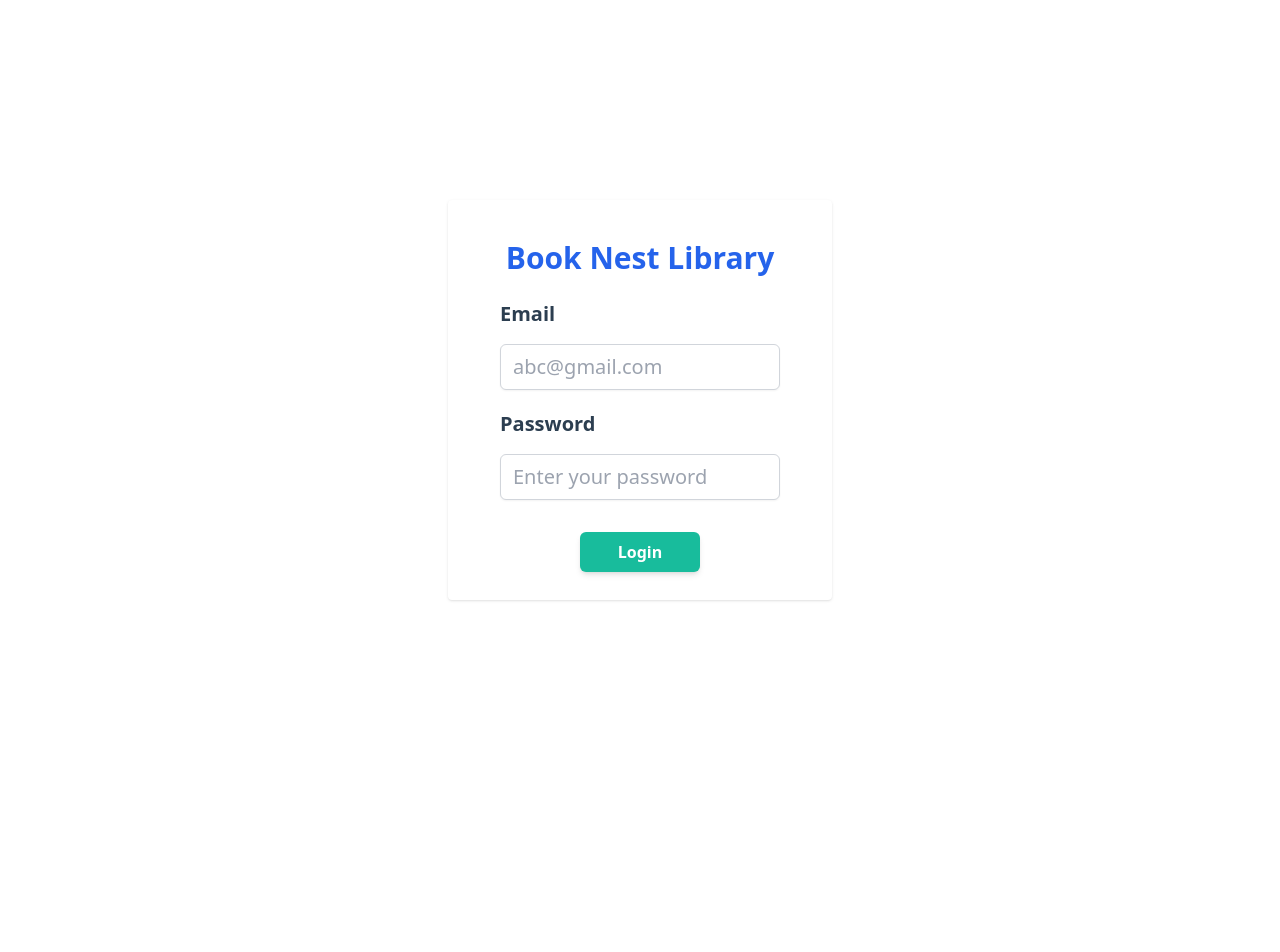
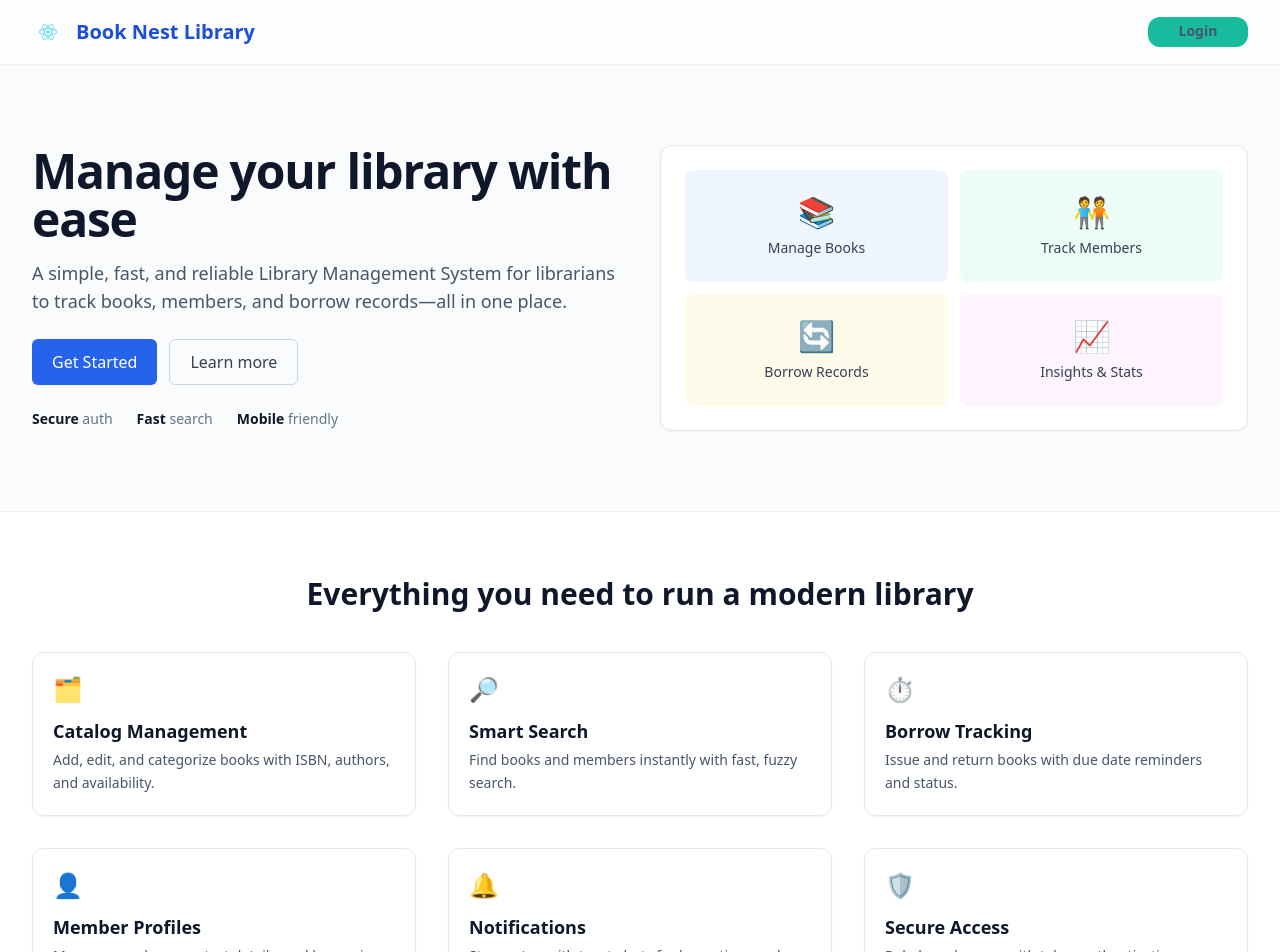
Before and after one commit to Sandeshdahal10/Library-Management-System-Frontend, a React (Create React App) app: page / in a window 1280 px wide. Shown: the top 952 px of the page. Before the commit the page ends 800 px from the top, so only its background shows below. Built offline with nearby package versions, Linux system fonts and the light colour scheme.

Commit message:
complete designing of landing page and login page

```diff
--- a/src/App.jsx
+++ b/src/App.jsx
@@ -3,12 +3,14 @@ import Login from './pages/Login';
 import Dashboard from './pages/Librarian/Dashboard';
 import { ToastContainer } from 'react-toastify';
 import 'react-toastify/dist/ReactToastify.css';
+import Landing from './pages/Landing';
 
 function App() {
   return (
     <BrowserRouter>
       <Routes>
-        <Route path="/" element={<Login />} />
+        <Route path="/" element={<Landing />} />
+        <Route path="/login" element={<Login />} />
         <Route path="/librarian" element={<Dashboard/>}/>
       </Routes>
       <ToastContainer
--- /dev/null
+++ b/src/pages/Landing.jsx
@@ -0,0 +1,147 @@
+import React from "react";
+import { Link } from "react-router-dom";
+import logo from "../logo.svg";
+
+export default function Landing() {
+	return (
+		<main className="min-h-screen bg-gradient-to-b from-slate-50 to-white text-slate-800">
+			{/* Header */}
+			<header className="border-b border-slate-200/60 bg-white/70 backdrop-blur supports-[backdrop-filter]:bg-white/60 sticky top-0 z-10">
+				<div className="mx-auto w-full max-w-7xl px-4 sm:px-6 lg:px-8 flex items-center justify-between h-16">
+					<div className="flex items-center gap-3">
+						<img src={logo} className="h-8 w-8" alt="Library logo" />
+						<span className="text-lg sm:text-xl font-semibold text-blue-700">
+							Book Nest Library
+						</span>
+					</div>
+					<nav className="hidden sm:flex items-center gap-4 text-sm">
+						<Link to="/login" className="text-slate-600 hover:text-blue-700 rounded-xl bg-secondary w-[100px] text-center h-[30px] font-semibold py-1 ">
+							Login
+						</Link>
+					</nav>
+				</div>
+			</header>
+
+			{/* Hero */}
+			<section className="relative">
+				<div className="mx-auto w-full max-w-7xl px-4 sm:px-6 lg:px-8 py-12 sm:py-16 lg:py-20 grid lg:grid-cols-2 gap-10 items-center">
+					<div>
+						<h1 className="text-3xl sm:text-4xl lg:text-5xl font-extrabold tracking-tight text-slate-900">
+							Manage your library with ease
+						</h1>
+						<p className="mt-4 text-base sm:text-lg text-slate-600 leading-relaxed">
+							A simple, fast, and reliable Library Management System for
+							librarians to track books, members, and borrow records—all in one
+							place.
+						</p>
+						<div className="mt-6 flex flex-wrap gap-3">
+							<Link
+								to="/login"
+								className="inline-flex items-center justify-center rounded-md bg-blue-600 px-5 py-2.5 text-white font-medium shadow-sm hover:bg-blue-700 focus:outline-none focus:ring-2 focus:ring-blue-500 focus:ring-offset-2"
+							>
+								Get Started
+							</Link>
+							<a
+								href="#features"
+								className="inline-flex items-center justify-center rounded-md border border-slate-300 px-5 py-2.5 text-slate-700 font-medium hover:bg-slate-50"
+							>
+								Learn more
+							</a>
+						</div>
+						<div className="mt-6 flex items-center gap-6 text-sm text-slate-500">
+							<div>
+								<span className="font-semibold text-slate-900">Secure</span> auth
+							</div>
+							<div>
+								<span className="font-semibold text-slate-900">Fast</span> search
+							</div>
+							<div>
+								<span className="font-semibold text-slate-900">Mobile</span> friendly
+							</div>
+						</div>
+					</div>
+					<div className="relative">
+						<div className="rounded-xl border border-slate-200 bg-white shadow-sm p-5 sm:p-6">
+							<div className="grid grid-cols-2 gap-3 text-center">
+								<div className="rounded-lg bg-blue-50 p-6">
+									<div className="text-3xl">📚</div>
+									<div className="mt-2 text-sm font-medium text-slate-700">
+										Manage Books
+									</div>
+								</div>
+								<div className="rounded-lg bg-emerald-50 p-6">
+									<div className="text-3xl">🧑‍🤝‍🧑</div>
+									<div className="mt-2 text-sm font-medium text-slate-700">
+										Track Members
+									</div>
+								</div>
+								<div className="rounded-lg bg-amber-50 p-6">
+									<div className="text-3xl">🔄</div>
+									<div className="mt-2 text-sm font-medium text-slate-700">
+										Borrow Records
+									</div>
+								</div>
+								<div className="rounded-lg bg-fuchsia-50 p-6">
+									<div className="text-3xl">📈</div>
+									<div className="mt-2 text-sm font-medium text-slate-700">
+										Insights & Stats
+									</div>
+								</div>
+							</div>
+						</div>
+					</div>
+				</div>
+			</section>
+
+			{/* Features */}
+			<section id="features" className="bg-white border-t border-slate-200/60">
+				<div className="mx-auto w-full max-w-7xl px-4 sm:px-6 lg:px-8 py-12 sm:py-16">
+					<h2 className="text-2xl sm:text-3xl font-bold text-slate-900 text-center">
+						Everything you need to run a modern library
+					</h2>
+					<div className="mt-10 grid gap-6 sm:gap-8 sm:grid-cols-2 lg:grid-cols-3">
+						<FeatureCard title="Catalog Management" desc="Add, edit, and categorize books with ISBN, authors, and availability." emoji="🗂️" />
+						<FeatureCard title="Smart Search" desc="Find books and members instantly with fast, fuzzy search." emoji="🔎" />
+						<FeatureCard title="Borrow Tracking" desc="Issue and return books with due date reminders and status." emoji="⏱️" />
+						<FeatureCard title="Member Profiles" desc="Manage members, contact details, and borrowing history." emoji="👤" />
+						<FeatureCard title="Notifications" desc="Stay on top with toast alerts for key actions and errors." emoji="🔔" />
+						<FeatureCard title="Secure Access" desc="Role-based access with token authentication." emoji="🛡️" />
+					</div>
+				</div>
+			</section>
+
+			{/* CTA */}
+			<section className="bg-gradient-to-r from-blue-600 to-blue-700 text-white">
+				<div className="mx-auto w-full max-w-7xl px-4 sm:px-6 lg:px-8 py-12 sm:py-16 flex flex-col md:flex-row items-center justify-between gap-6">
+					<div>
+						<h3 className="text-2xl sm:text-3xl font-bold">Ready to simplify your library?</h3>
+						<p className="mt-2 text-blue-100">Login to your dashboard and start managing today.</p>
+					</div>
+					<Link
+						to="/login"
+						className="inline-flex items-center justify-center rounded-md bg-white px-5 py-2.5 text-blue-700 font-semibold shadow-sm hover:bg-blue-50"
+					>
+						Go to Login
+					</Link>
+				</div>
+			</section>
+
+			{/* Footer */}
+			<footer className="border-t border-slate-200/60 bg-white">
+				<div className="mx-auto w-full max-w-7xl px-4 sm:px-6 lg:px-8 py-6 text-center text-sm text-slate-500">
+					© {new Date().getFullYear()} Book Nest Library. All rights reserved.
+				</div>
+			</footer>
+		</main>
+	);
+}
+
+function FeatureCard({ title, desc, emoji }) {
+	return (
+		<div className="rounded-xl border border-slate-200 bg-white p-5 shadow-sm hover:shadow-md transition-shadow">
+			<div className="text-2xl">{emoji}</div>
+			<h3 className="mt-3 text-lg font-semibold text-slate-900">{title}</h3>
+			<p className="mt-1 text-sm text-slate-600 leading-relaxed">{desc}</p>
+		</div>
+	);
+}
--- a/src/pages/Login.jsx
+++ b/src/pages/Login.jsx
@@ -9,11 +9,14 @@ export default function Login() {
   const { login } = useAuth();
   const navigate = useNavigate();
   const [password, setPassword] = React.useState("");
+  const [showPassword, setShowPassword] = React.useState(false);
+  const [isLoading, setIsLoading] = React.useState(false);
 
   async function handleLogin(e) {
     e.preventDefault();
 
     try {
+  setIsLoading(true);
       const response = await axios.post("http://localhost:8000/api/login", {
         email: email,
         password: password,
@@ -37,27 +40,28 @@ export default function Login() {
       }
     } catch (error) {
       toast.error("Login failed, please try again");
+    } finally {
+      setIsLoading(false);
     }
   }
 
   return (
     <>
-      <div className="login-container flex flex-col items-center justify-center min-h-screen ">
-        <div className="login-form bg-white  sm:p-6 md:p-8 xl:p-10 rounded shadow w-full max-w-sm md:min-w-xl lg:min xl:min-w-xl xl:max-h-[400px] border-primary">
-          <div className="text-center mb-2 flex items-center justify-center">
-            <h1 className="text-3xl font-bold text-blue-600">
-              Book Nest Library
-            </h1>
+      <div className="login-container flex min-h-screen items-center justify-center bg-gradient-to-br from-blue-50 via-white to-emerald-50 px-4 py-10">
+        <div className="login-form w-full max-w-md rounded-2xl border border-gray-100 bg-white/80 p-6 shadow-xl backdrop-blur sm:p-8">
+          <div className="mb-6 text-center">
+            <h1 className="text-3xl font-bold tracking-tight text-blue-700">Book Nest Library</h1>
+            <p className="mt-1 text-sm text-gray-500">Welcome back. Please login to continue.</p>
           </div>
           <form
             onSubmit={handleLogin}
             action="loginForm"
-            className="flex flex-col gap-4 p-3 rounded h-auto items-center justify-center"
+            className="flex flex-col gap-4"
           >
-            <div className="w-full flex flex-col gap-2">
+            <div className="flex w-full flex-col gap-2">
               <label
                 htmlFor="email"
-                className="block text-xl font-bold text-primary text-left py-1"
+                className="block text-sm font-medium text-gray-700"
               >
                 Email
               </label>
@@ -66,38 +70,69 @@ export default function Login() {
                 id="email"
                 name="email"
                 required
+                autoComplete="email"
                 value={email}
                 onChange={(e) => setEmail(e.target.value)}
-                placeholder="abc@gmail.com"
-                className="mt-1 block w-full px-3 py-2 border border-gray-300 rounded-md shadow-sm focus:outline-none focus:ring-1 focus:border-blue-500 text-xl text-primary"
+                placeholder="you@example.com"
+                className="mt-1 block w-full rounded-md border border-gray-300 px-3 py-2 text-gray-900 shadow-sm focus:border-blue-500 focus:outline-none focus:ring-2 focus:ring-blue-200"
               />
             </div>
-            <div className="w-full flex flex-col gap-2">
+            <div className="flex w-full flex-col gap-2">
               <label
                 htmlFor="password"
-                className="block text-xl font-bold text-primary text-left py-1"
+                className="block text-sm font-medium text-gray-700"
               >
                 Password
               </label>
+              <div className="relative">
                 <input
-                type="password"
+                  type={showPassword ? "text" : "password"}
                   id="password"
                   name="password"
+                  required
+                  autoComplete="current-password"
+                  value={password}
                   onChange={(e) => setPassword(e.target.value)}
                   placeholder="Enter your password"
-                required
-                className="mt-1 block w-full px-3 py-2 border border-gray-300 rounded-md shadow-sm focus:outline-none focus:ring-1 focus:border-blue-500 text-xl text-primary"
+                  className="mt-1 block w-full rounded-md border border-gray-300 px-3 py-2 pr-10 text-gray-900 shadow-sm focus:border-blue-500 focus:outline-none focus:ring-2 focus:ring-blue-200"
                 />
+                <button
+                  type="button"
+                  onClick={() => setShowPassword((s) => !s)}
+                  className="absolute inset-y-0 right-2 my-auto rounded px-2 text-xs font-medium text-gray-500 hover:text-gray-700 focus:outline-none"
+                  aria-label={showPassword ? "Hide password" : "Show password"}
+                >
+                  {showPassword ? "Hide" : "Show"}
+                </button>
               </div>
-            <div className="flex items-center justify-center mb-7 mt-4 w-full">
+            </div>
+            <div className="mt-2 flex items-center justify-between text-sm">
+              <div className="flex items-center gap-2">
+                <input id="remember" type="checkbox" className="h-4 w-4 rounded border-gray-300 text-blue-600 focus:ring-blue-500" />
+                <label htmlFor="remember" className="text-gray-600">Remember me</label>
+              </div>
+              <span className="text-gray-400">•</span>
+              <a href="#" className="text-blue-600 hover:underline">Forgot password?</a>
+            </div>
+            <div className="mt-4">
               <button
                 type="submit"
-                className="w-full sm:w-[120px] btn-popout bg-secondary text-white font-semibold rounded-md px-4 py-2 hover:bg-accent focus:outline-none focus:ring-offset-2 transition duration-200 justify-center items-center shadow-md mb-5 "
+                disabled={isLoading}
+                className="inline-flex w-full items-center justify-center rounded-md bg-blue-600 px-4 py-2.5 font-semibold text-white shadow-sm transition hover:bg-blue-700 focus:outline-none focus:ring-2 focus:ring-blue-500 focus:ring-offset-2 disabled:cursor-not-allowed disabled:opacity-70"
               >
-                <span>Login</span>
+                {isLoading && (
+                  <svg className="mr-2 h-5 w-5 animate-spin text-white" viewBox="0 0 24 24" fill="none" xmlns="http://www.w3.org/2000/svg">
+                    <circle className="opacity-25" cx="12" cy="12" r="10" stroke="currentColor" strokeWidth="4"></circle>
+                    <path className="opacity-75" fill="currentColor" d="M4 12a8 8 0 018-8v4a4 4 0 00-4 4H4z"></path>
+                  </svg>
+                )}
+                {isLoading ? "Logging in..." : "Login"}
               </button>
             </div>
           </form>
+          <p className="mt-6 text-center text-xs text-gray-400">
+            By continuing you agree to our Terms and Privacy Policy.
+          </p>
         </div>
       </div>
     </>
```
Lines whose indentation alone changed are shown as unchanged.
